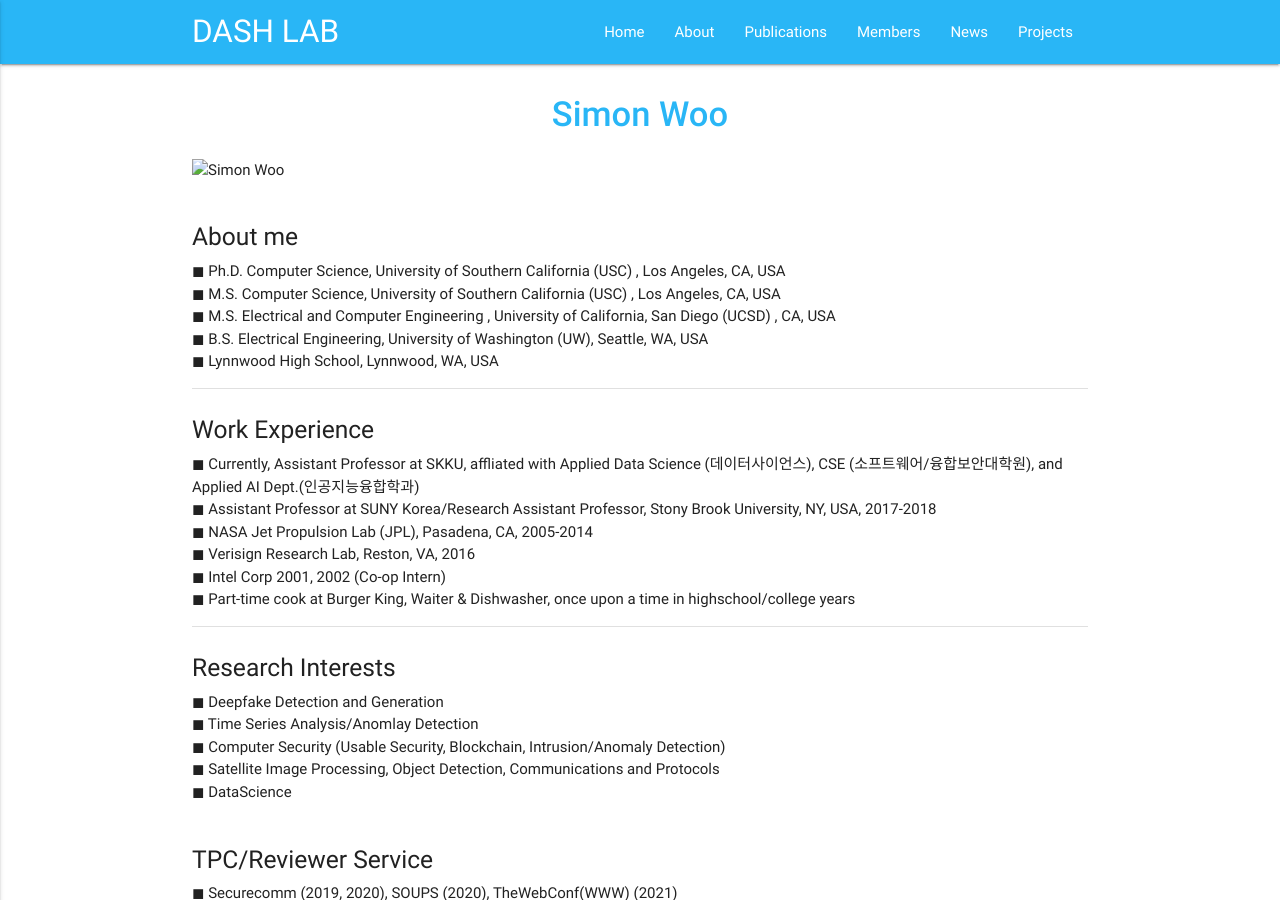
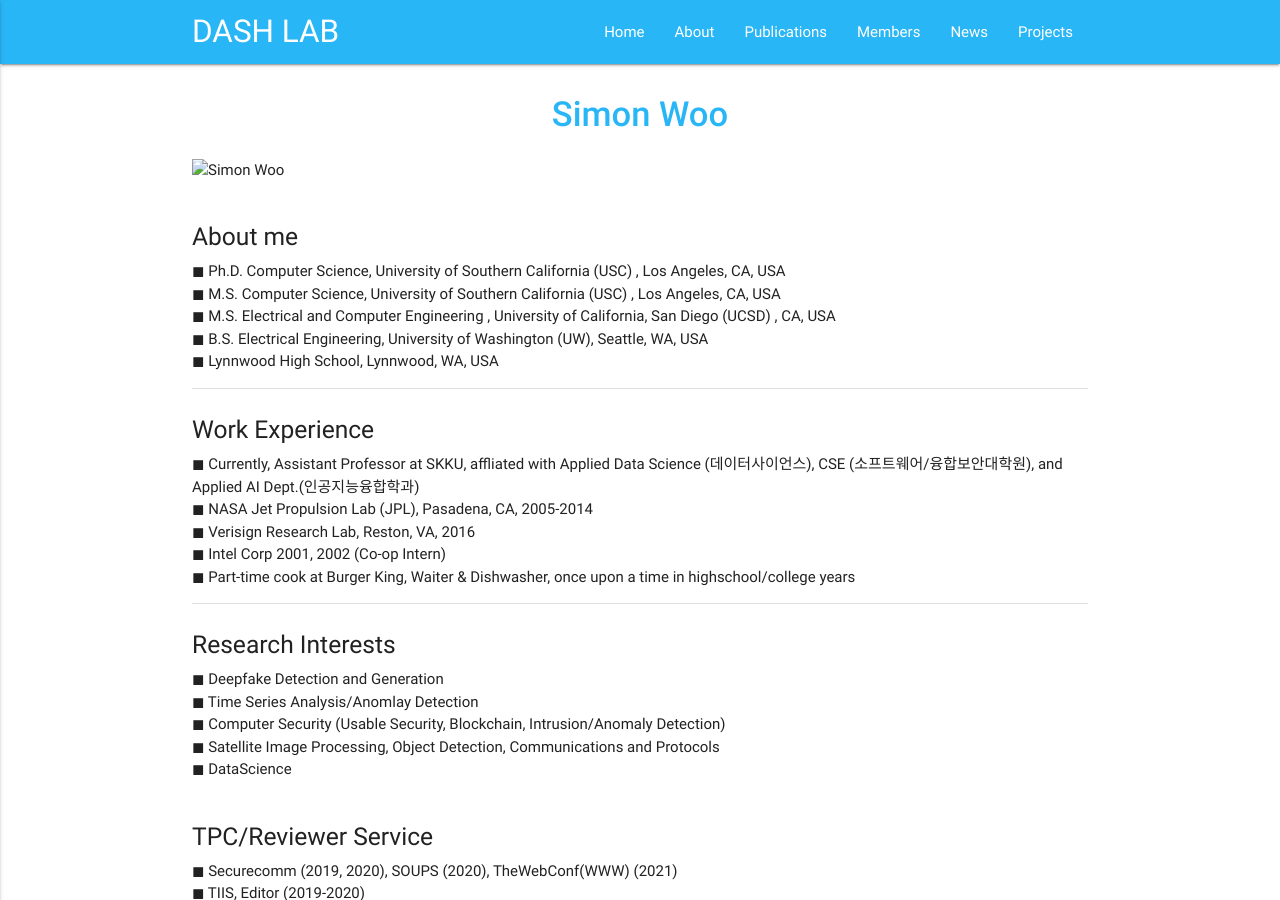
Before and after one commit to Yurim990507/DASH-Lab.github.io, a Jekyll site: the page built from example1.md, in a window 1280 px wide and 900 px high. Built offline with Jekyll 4.4.1, drawn with Linux system fonts in a browser that asks for light colours.

Commit message:
Update example1.md

```diff
--- a/example1.md
+++ b/example1.md
@@ -23,7 +23,6 @@ permalink: /About/
 <div class="section">
     <h5>Work Experience</h5>
         ◼ Currently, Assistant Professor at SKKU, affliated with Applied Data Science (데이터사이언스), CSE (소프트웨어/융합보안대학원), and Applied AI Dept.(인공지능융합학과) <br>
-        ◼ Assistant Professor at SUNY Korea/Research Assistant Professor, Stony Brook University, NY, USA,  2017-2018 <br>
         ◼ NASA Jet Propulsion Lab (JPL), Pasadena, CA, 2005-2014 <br>
         ◼ Verisign Research Lab, Reston, VA, 2016 <br>
         ◼ Intel Corp 2001, 2002 (Co-op Intern) <br>
```
